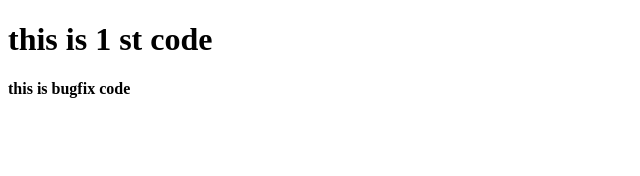
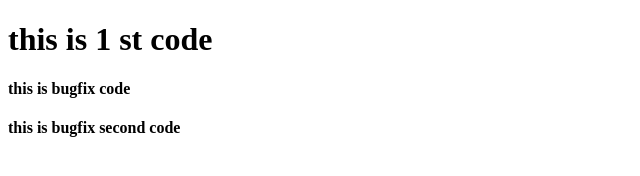
Before and after one commit to saitejabalusu2411/teja, a plain HTML site: page index.html in a window 1280 px wide. Shown: the whole page, without its empty margins (0-640 px from the left). Drawn offline with Linux system fonts and the light colour scheme.

Commit message:
second bug change

```diff
--- a/index.html
+++ b/index.html
@@ -8,5 +8,6 @@
 <body>
     <h1>this is  1 st code</h1>
     <h4>this is bugfix code</h4>
+       <h4>this is bugfix  second code</h4>
 </body>
 </html>
```
